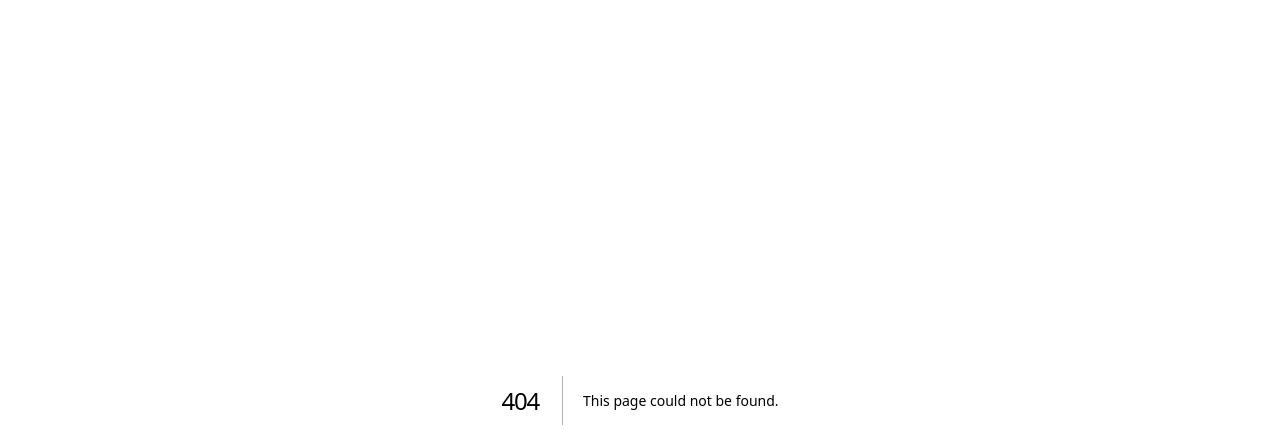
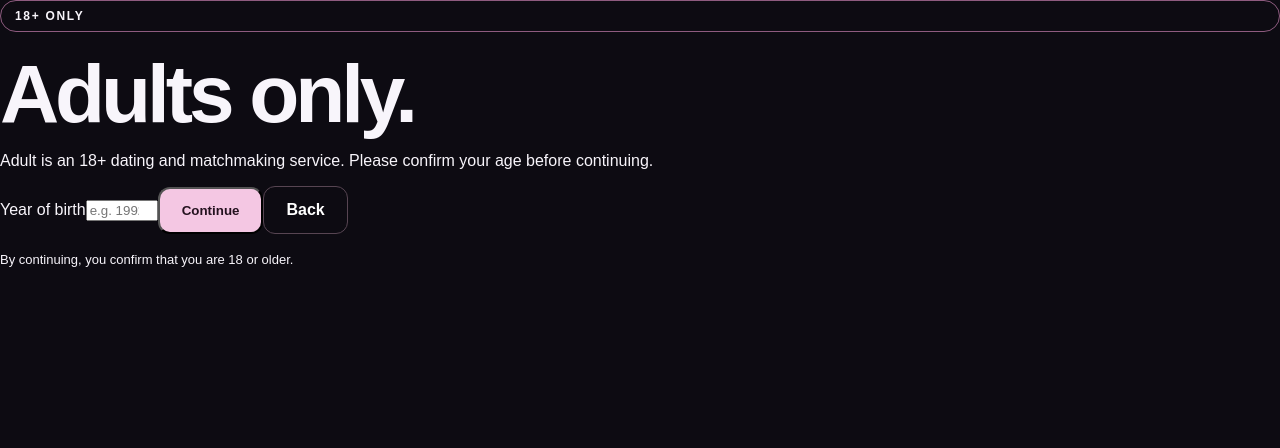
Before and after one commit to rexafection-design/Adult-, a Next.js app: page /age-gate in a window 1280 px wide. Before the commit this address had no page. Shown: the top 448 px of the page. Built offline with nearby package versions, Linux system fonts and the light colour scheme.

Commit message:
Add 18+ age-gate onboarding page

```diff
--- /dev/null
+++ b/app/age-gate/page.tsx
@@ -0,0 +1,36 @@
+'use client';
+
+import { useState } from 'react';
+import { useRouter } from 'next/navigation';
+
+export default function AgeGate() {
+  const router = useRouter();
+  const [error, setError] = useState('');
+
+  function enter() {
+    const year = Number((document.getElementById('birthYear') as HTMLInputElement).value);
+    const currentYear = new Date().getFullYear();
+    if (!year || year < 1900 || year > currentYear - 18) {
+      setError('You must be at least 18 years old to continue.');
+      return;
+    }
+    localStorage.setItem('adult_age_verified', 'true');
+    router.push('/profile');
+  }
+
+  return (
+    <main className="gate-page">
+      <div className="gate-card">
+        <div className="badge">18+ ONLY</div>
+        <h1>Adults only.</h1>
+        <p>Adult is an 18+ dating and matchmaking service. Please confirm your age before continuing.</p>
+        <label htmlFor="birthYear">Year of birth</label>
+        <input id="birthYear" type="number" min="1900" max={new Date().getFullYear() - 18} placeholder="e.g. 1992" />
+        {error && <p className="error">{error}</p>}
+        <button className="primary button" onClick={enter}>Continue</button>
+        <a className="secondary" href="/">Back</a>
+        <p className="small">By continuing, you confirm that you are 18 or older.</p>
+      </div>
+    </main>
+  );
+}
```
